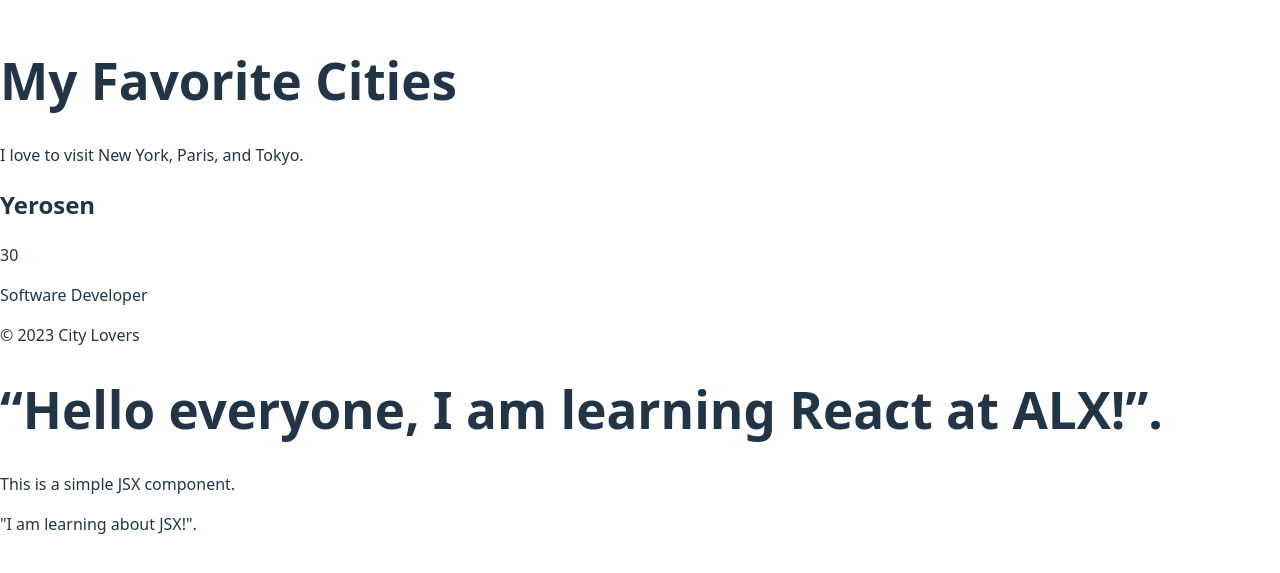
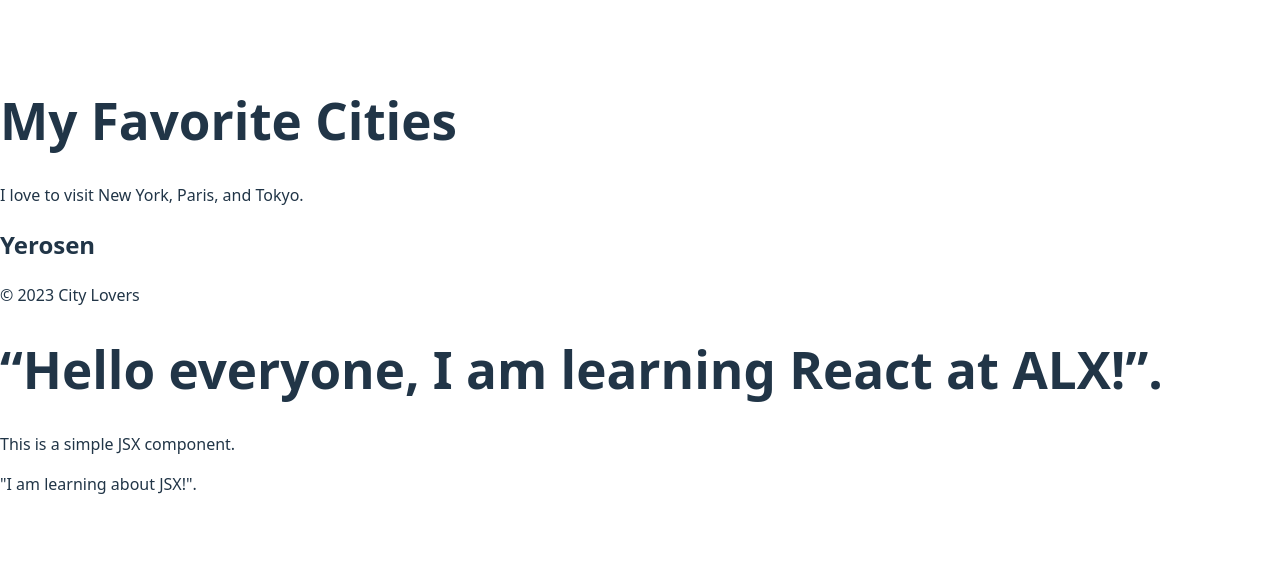
Before and after one commit to YerosanB16/alx-fe-reactjs, a React (Vite) app in the folder alx-react-app/: page / in a window 1280 px wide. Shown: the part 115-688 px from the top of the page. Built offline with nearby package versions, Linux system fonts and the light colour scheme.

Commit message:
Update UserProfile.jsx

```diff
--- a/alx-react-app/src/components/UserProfile.jsx
+++ b/alx-react-app/src/components/UserProfile.jsx
@@ -2,8 +2,8 @@ function UserProfile(props){
      return(
       <div>
         <h2>{props.name}</h2>
-        <p>{props.Age}</p>
-        <p>{props.Bio}</p>
+        <p>{props.age}</p>
+        <p>{props.bio}</p>
       </div>
      )
 }
```
